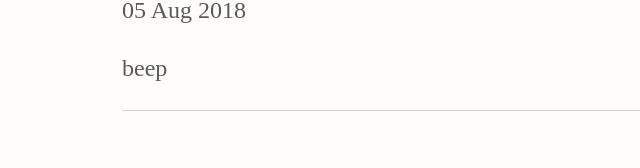
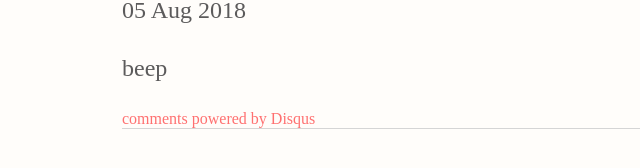
Before and after one commit to ScarletCatalie/ScarletCatalie.github.io, a Jekyll site: the page built from _posts/2018-08-05-now-heres-a-story.md, in a window 1280 px wide. Shown: the part 203-371 px from the top of the page, without its empty margins (70-710 px from the left). Built offline with Jekyll 4.4.1, drawn with Linux system fonts in a browser that asks for light colours; comment, search, counter and statistics services are not loaded; part of the change alters nothing that is shown.

Commit message:
Update post.html

```diff
--- a/_layouts/post.html
+++ b/_layouts/post.html
@@ -7,3 +7,18 @@ layout: default
 <div class="post">
   {{ content }}
 </div>
+
+
+<div id="disqus_thread"></div>
+    <script type="text/javascript">
+        /* * * CONFIGURATION VARIABLES: EDIT BEFORE PASTING INTO YOUR WEBPAGE * * */
+        var disqus_shortname = 'jmcglone'; // required: replace example with your forum shortname
+        /* * * DON'T EDIT BELOW THIS LINE * * */
+        (function() {
+            var dsq = document.createElement('script'); dsq.type = 'text/javascript'; dsq.async = true;
+            dsq.src = '//' + disqus_shortname + '.disqus.com/embed.js';
+            (document.getElementsByTagName('head')[0] || document.getElementsByTagName('body')[0]).appendChild(dsq);
+        })();
+    </script>
+    <noscript>Please enable JavaScript to view the <a href="http://disqus.com/?ref_noscript">comments powered by Disqus.</a></noscript>
+    <a href="http://disqus.com" class="dsq-brlink">comments powered by <span class="logo-disqus">Disqus</span></a>
```
